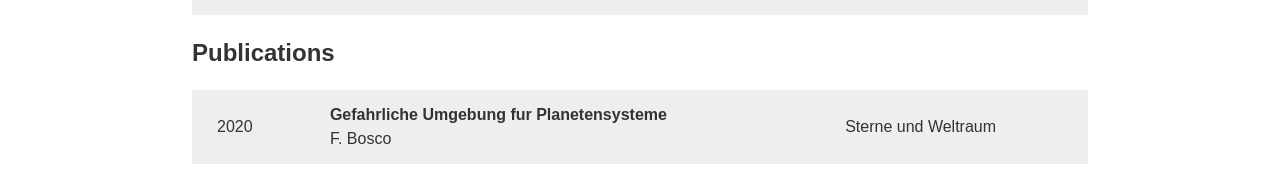
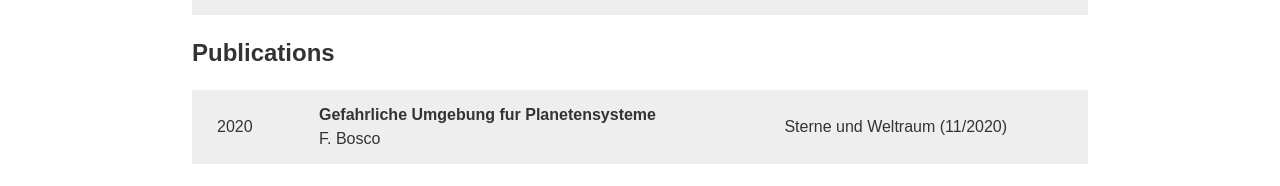
Before and after one commit to felixbosco/felixbosco.github.io, a Jekyll site: the page built from outreach.html, in a window 1280 px wide. Shown: the part 1034-1220 px from the top of the page. Built offline with Jekyll 4.4.1, drawn with Linux system fonts in a browser that asks for light colours.

Commit message:
Update edition of SW article

```diff
--- a/outreach.html
+++ b/outreach.html
@@ -44,6 +44,6 @@ event in Mannheim in 2018 and 2019, or the astronomical exhibition at the
 		<td>2020</td>
 		<td><b>Gefahrliche Umgebung fur Planetensysteme</b><br>
         		F. Bosco</td>
-		<td>Sterne und Weltraum</td>
+		<td>Sterne und Weltraum (11/2020)</td>
 	</tr>
 </table>
```
